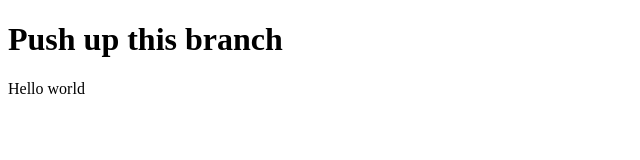
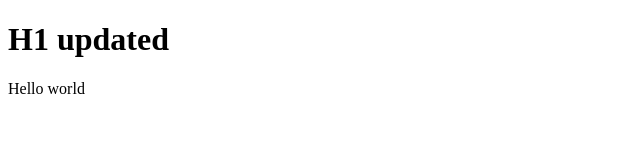
Before and after one commit to keng247/test-2, a plain HTML site: page index.html in a window 1280 px wide. Shown: the whole page, without its empty margins (0-640 px from the left). Drawn offline with Linux system fonts and the light colour scheme.

Commit message:
h1 updated

```diff
--- a/index.html
+++ b/index.html
@@ -7,7 +7,7 @@
   <title>Test-2</title>
 </head>
 <body>
-<h1>Push up this branch</h1>
+<h1>H1 updated</h1>
 <p>Hello world</p>
 </body>
 </html>
```
